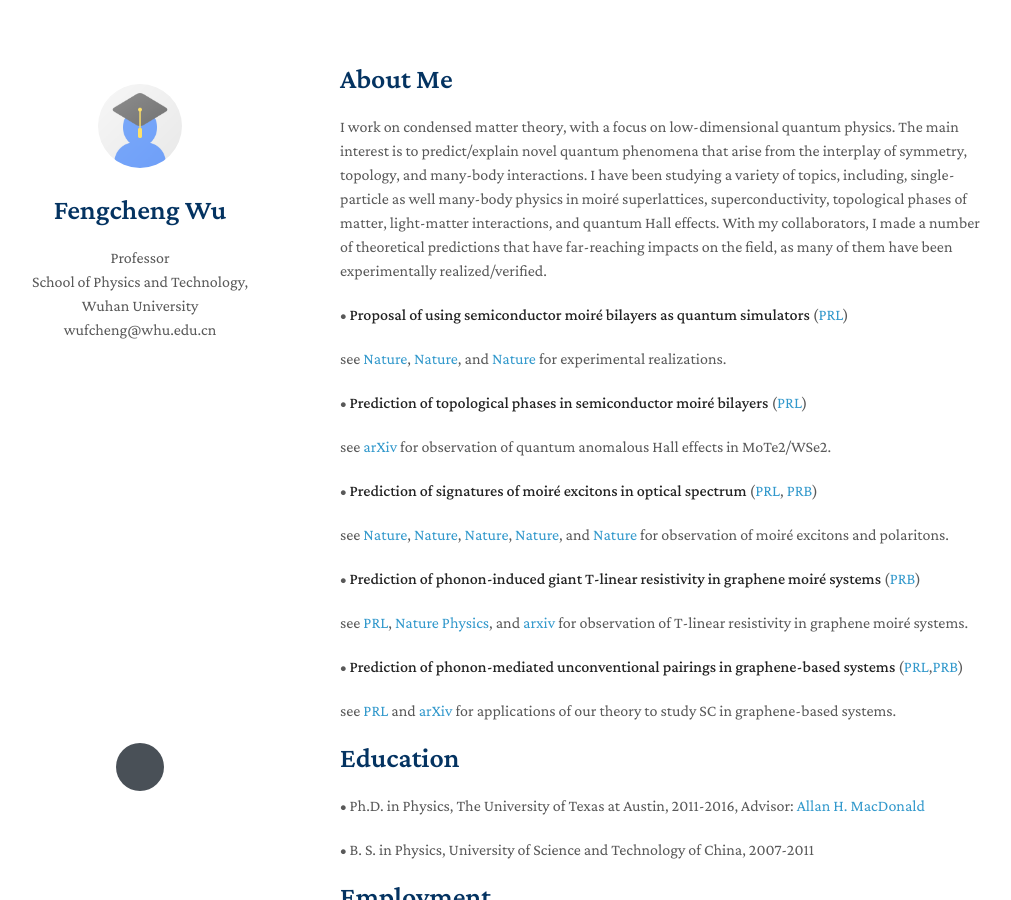
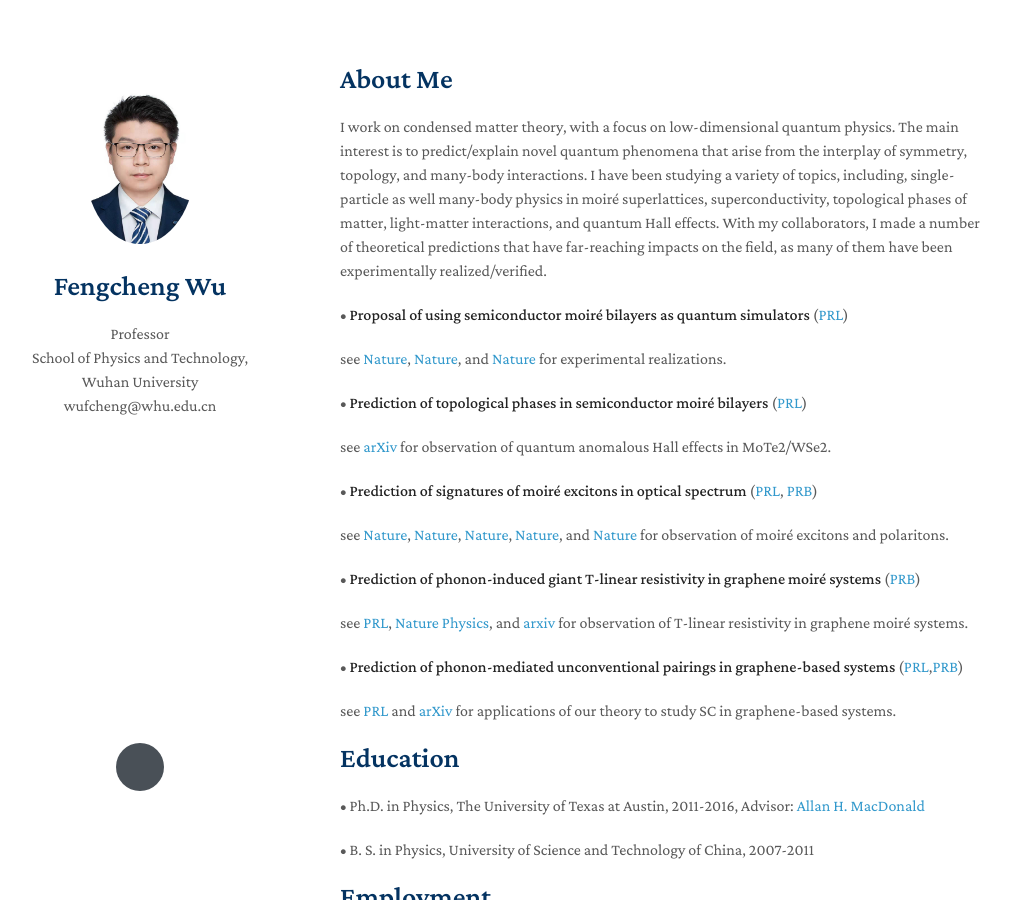
Before and after one commit to wufcheng/FengchengWu.github.io, a Jekyll site: the page built from index.md, in a window 1280 px wide and 900 px high. Shown: the whole window, without its empty margins (130-1141 px from the left). Built offline with Jekyll 4.4.1, drawn with Linux system fonts in a browser that asks for light colours; nearby versions of some CDN libraries; a style sheet for code colours, icons or effects is not loaded; our own code applies the rules of GitHub Pages for plain Markdown files.

Commit message:
Update _config.yml

```diff
--- a/_config.yml
+++ b/_config.yml
@@ -3,7 +3,7 @@ position: Professor
 affiliation: School of Physics and Technology, Wuhan University
 email: wufcheng@whu.edu.cn
 google_scholar: https://scholar.google.com/citations?user=MIiCQ7wAAAAJ&hl=en
-avatar: ./assets/img/avatar.png
+avatar: ./assets/img/photo.jpg
 favicon: ./assets/img/favicon.png
 favicon_dark: ./assets/img/favicon-dark.png
 canonical: https://minimal-light.yyliu.net/
```
